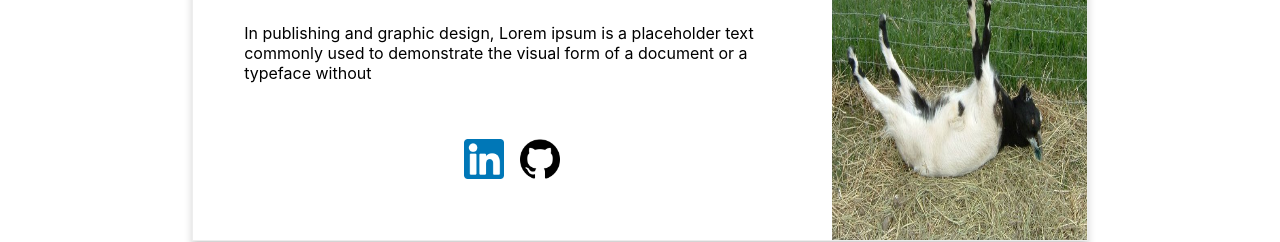
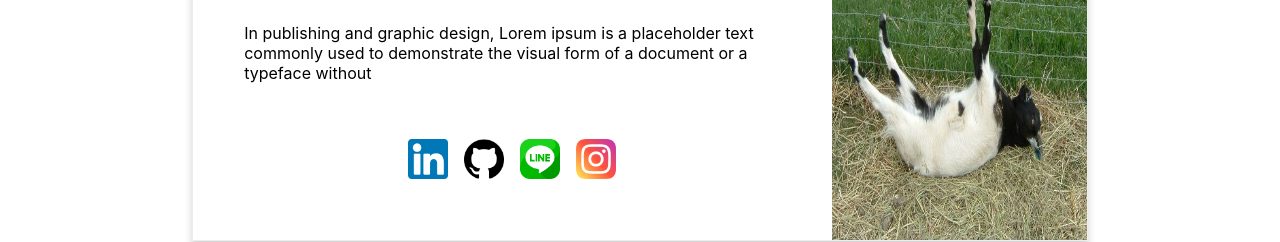
Before and after one commit to VenomEvl12/martin_portofolio, a Next.js app: page / in a window 1280 px wide. Shown: the part 1000-1242 px from the top of the page. Built offline with nearby package versions, Linux system fonts and the light colour scheme.

Commit message:
update logo

```diff
--- a/components/About.tsx
+++ b/components/About.tsx
@@ -5,7 +5,9 @@ import ScrollAnimation from 'react-animate-on-scroll'
 const About = () => {
     const socialMedias = [
         {key: 'linkedin', src: 'assets/about-icon/linkedin.png', href:'https://www.linkedin.com/in/martin-w-122916a8/'},
-        {key: 'github', src: 'assets/about-icon/github.png', href:'https://github.com/VenomEvl12'}
+        {key: 'github', src: 'assets/about-icon/github.png', href:'https://github.com/VenomEvl12'},
+        {key: 'line', src: 'assets/about-icon/line.png', href:'https://github.com/VenomEvl12'},
+        {key: 'instagram', src: 'assets/about-icon/instagram.png', href:'https://github.com/VenomEvl12'},
     ]
 
     return (
```
Also changed, not shown: public/assets/about-icon/instagram.png (added), public/assets/about-icon/line.png (added).
